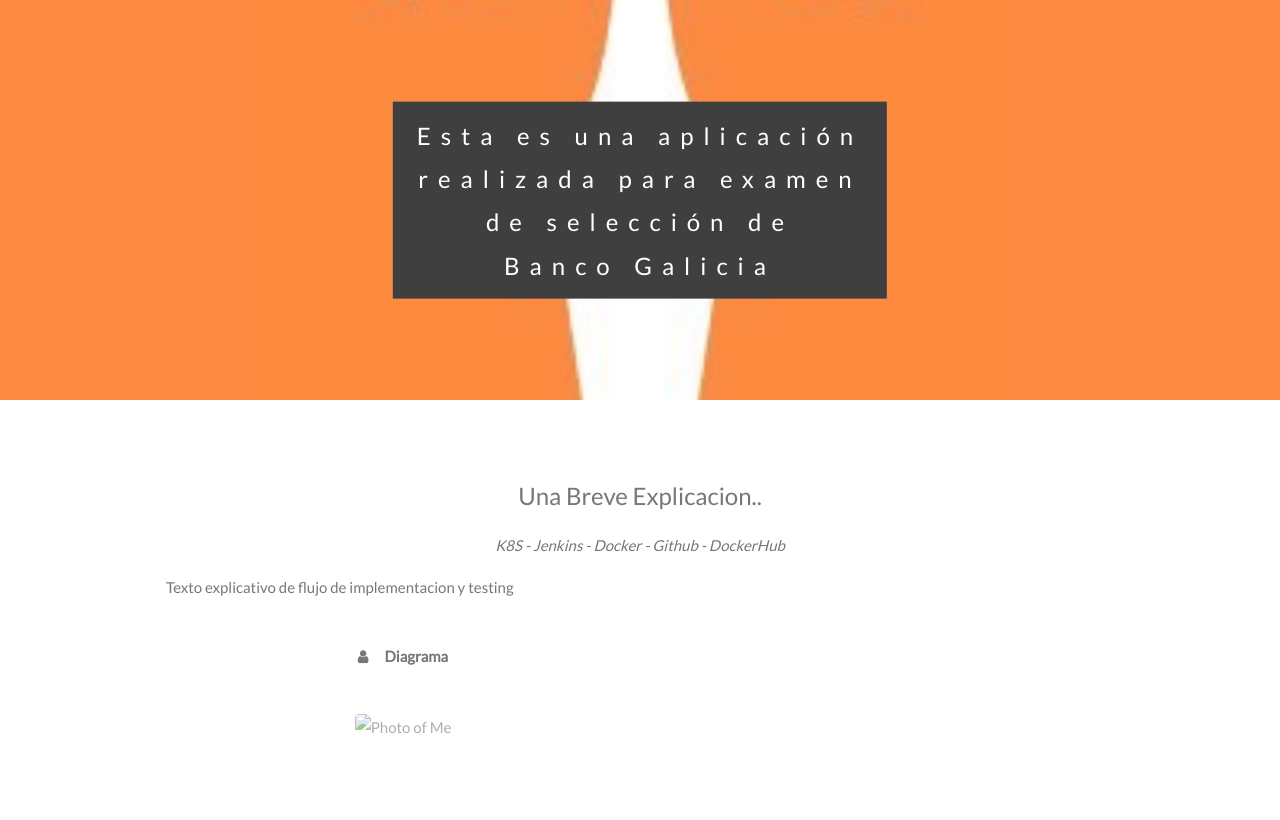
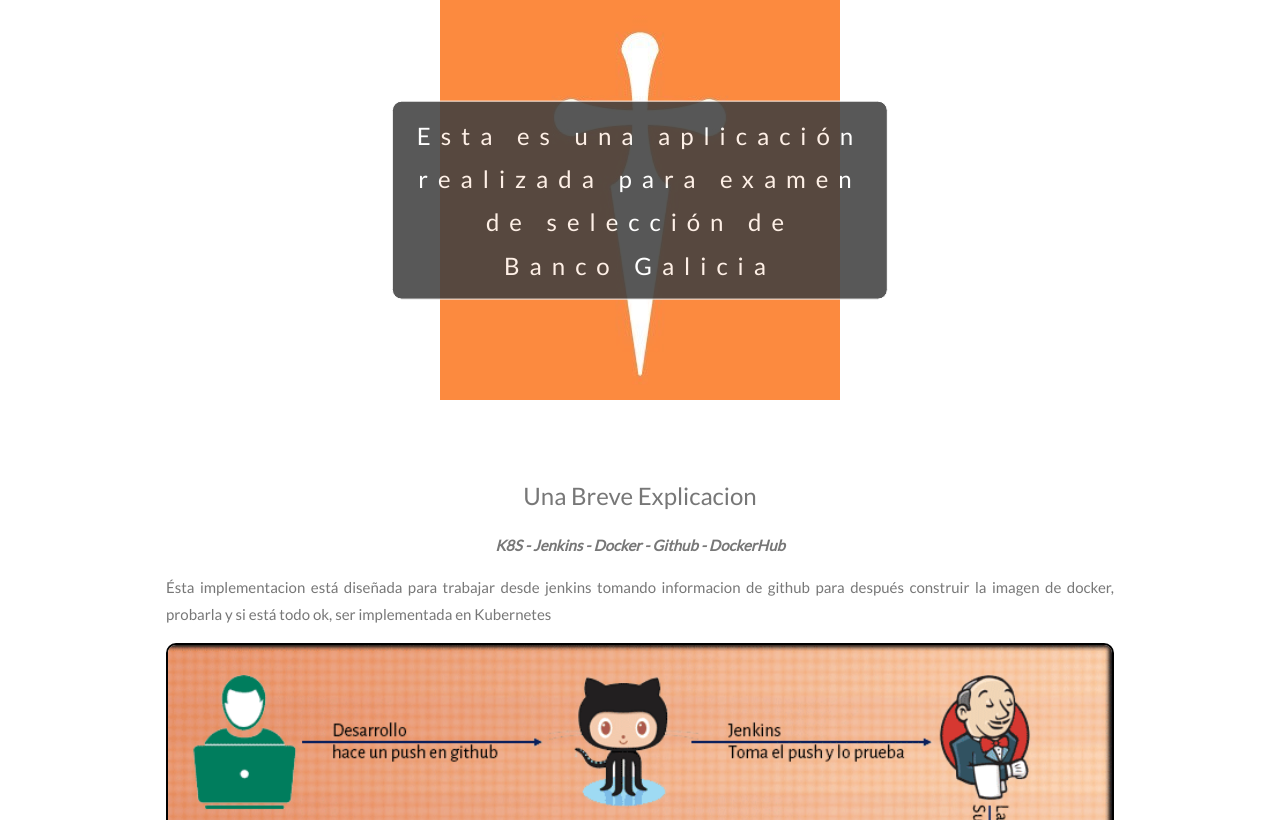
Before and after one commit to tocado/selecciongalicia, a website: page src/index.html in a window 1280 px wide. Shown: the top 820 px of the page. Drawn offline with nearby package versions, Linux system fonts and the light colour scheme.

Commit message:
corrijo el dockerfile para copiar el subdirectorio de imagenes

```diff
--- a/src/index.html
+++ b/src/index.html
@@ -1,6 +1,6 @@
 <!DOCTYPE html>
 <html>
-<title>W3.CSS Template</title>
+<title>Seleccion Galicia</title>
 <meta charset="UTF-8">
 <meta name="viewport" content="width=device-width, initial-scale=1">
 <link rel="stylesheet" href="https://www.w3schools.com/w3css/4/w3.css">
@@ -12,29 +12,35 @@
   height: 100%;
   color: #777;
   line-height: 1.8;
+  text-align: justify;
 }
 
-/* Create a Parallax Effect */
+
 .bgimg-1, .bgimg-2, .bgimg-3 {
   background-attachment: fixed;
   background-position: center;
   background-repeat: no-repeat;
-  background-size: cover;
+  background-size: contain;
 }
 
-/* First image (Logo. Full height) */
+
 .bgimg-1 {
   background-image: url('/images/logo.jpg');
   min-height: 100%;
+  background-size: contain;
 }
 
-/* Second image (Portfolio) */
+
 .bgimg-2 {
   background-image: url("/images/logo.jpg");
   min-height: 400px;
 }
+.posicionLeyenda {
+  border: 1px solid #ffffff;
+  border-radius: 10px;
+  opacity: 87%;
+}
 
-/* Third image (Contact) */
 .bgimg-3 {
   background-image: url("images/logo.jpg");
   min-height: 400px;
@@ -43,7 +49,6 @@
 .w3-wide {letter-spacing: 10px;}
 .w3-hover-opacity {cursor: pointer;}
 
-/* Turn off parallax scrolling for tablets and phones */
 @media only screen and (max-device-width: 1600px) {
   .bgimg-1, .bgimg-2, .bgimg-3 {
     background-attachment: scroll;
@@ -53,51 +58,51 @@
 </style>
 <body>
 
-
 <div class="w3-top">
-
 </div>
-
-<!-- First Parallax Image with Logo Text -->
 <div class="bgimg-1 w3-display-container w3-opacity-min" id="home">
   <div class="w3-display-middle" style="white-space:nowrap;">
-    <div class="w3-center w3-padding-large w3-black w3-xlarge w3-wide w3-animate-opacity">Esta es una aplicación <br>realizada para examen<br>
-    	de selección de <br>Banco Galicia </div>
+    <div class="posicionLeyenda w3-center w3-padding-large w3-black w3-xlarge w3-wide w3-animate-opacity">Esta es una aplicación <br>realizada para examen<br>
+      de selección de <br>Banco Galicia </div>
   </div>
 </div>
 
-<!-- Container (About Section) -->
-<div class="w3-content w3-container w3-padding-64" id="about">
-  <h3 class="w3-center">Una Breve Explicacion..</h3>
-  <p class="w3-center"><em>K8S - Jenkins - Docker - Github - DockerHub</em></p>
-  <p>Texto explicativo de flujo de implementacion y testing</p>
+<div class="w3-content w3-container w3-padding-64">
+  <h3 class="w3-center">Una Breve Explicacion</h3>
+  <p class="w3-center"><b><em>K8S - Jenkins - Docker - Github - DockerHub</em></b></p>
+  <p>&Eacute;sta implementacion está diseñada para trabajar desde jenkins tomando informacion de github para despu&eacute;s construir la imagen de docker, probarla y si está todo ok, ser implementada en Kubernetes</p>
   <div class="w3-row">
+    <div style="text-align: center">
+      <img src="/images/flowjenkins.png" style="border-radius:10px;border: 2px solid #000000" width="100%"class="w3-round w3-image ">
+    </div>
     <div class="w3-col m6 w3-center w3-padding-large">
-      <p><b><i class="fa fa-user w3-margin-right"></i>Diagrama</b></p><br>
-      <img src="/images/diagrama.jpg" class="w3-round w3-image w3-opacity w3-hover-opacity-off" alt="Photo of Me" width="500" height="333">
+      <p>Lorem ipsum dolor sit amet, consectetur adipiscing elit. Sed ultricies posuere nulla pretium volutpat. Aliquam vestibulum a mauris in commodo. Donec nec elementum arcu. Curabitur rhoncus, nibh at consequat porta, dui velit blandit nulla, ac ultrices nulla neque ut quam. Mauris ornare est id augue ornare, a molestie orci sodales. Sed odio ante, condimentum ut sollicitudin nec, maximus et diam. Lorem ipsum dolor sit amet, consectetur adipiscing elit. Proin sed nibh fringilla, finibus neque consequat, ullamcorper mi. Nunc et purus mi. Aliquam ac facilisis metus. Ut vestibulum dapibus massa et pharetra.
+      </p>
     </div>
 
-    <!-- Hide this text on small devices -->
+    <div class="w3-col m6 w3-center w3-padding-large">
+      <p>Mauris molestie eros magna, maximus vulputate nibh gravida et. Fusce nec turpis fringilla, volutpat urna eu, lobortis justo. Aliquam erat volutpat. Curabitur sodales, arcu non mollis ullamcorper, nibh ligula condimentum arcu, eu ornare nunc tellus ut tortor. Vivamus efficitur purus nunc, ut rutrum nisi pretium id. Proin tincidunt vel velit eu suscipit. Donec sagittis gravida iaculis. Sed quis velit eu massa iaculis blandit non at diam. Quisque iaculis condimentum lacinia. Aenean luctus turpis quis odio tincidunt, vitae euismod justo consectetur.
+      </p>
+    </div>
   </div>
 </div>
-<!-- Footer -->
+<div class="bgimg-2 w3-display-container w3-opacity-min">
+  <div class="w3-display-middle">
+    <span class="w3-xxlarge w3-text-black w3-wide">Ejemplo de texto</span>
+  </div>
+</div>
+<div class="w3-content w3-container w3-padding-64">
+  <div class="w3-row">
+    <div class="w3-col m6 w3-justify w3-padding-large">
+      <p>Sed nulla odio, consectetur non dui ac, sagittis placerat turpis. Sed egestas neque leo, nec molestie urna tempus vel. Nunc nisl risus, elementum ut leo at, suscipit placerat tortor. Etiam dictum neque in mi efficitur sollicitudin. Donec hendrerit, dui id pretium ornare, nibh nunc aliquet sem, eget ultricies dolor magna non orci. Praesent rutrum arcu in risus malesuada tempus. Maecenas quis ligula ipsum. Morbi finibus dui nisi. Vivamus quis dolor est. Integer iaculis pulvinar rhoncus. Nunc vulputate magna ut molestie pellentesque.
+      </p>
+    </div>
 
-
-<script>
-
-
-// Change style of navbar on scroll
-window.onscroll = function() {myFunction()};
-function myFunction() {
-    var navbar = document.getElementById("myNavbar");
-    if (document.body.scrollTop > 100 || document.documentElement.scrollTop > 100) {
-        navbar.className = "w3-bar" + " w3-card" + " w3-animate-top" + " w3-white";
-    } else {
-        navbar.className = navbar.className.replace(" w3-card w3-animate-top w3-white", "");
-    }
-}
-
-</script>
-
+    <div class="w3-col m6 w3-justify w3-padding-large">
+      <p>Cras non posuere tortor. Fusce aliquam convallis massa, eu lacinia arcu sagittis vitae. Vivamus placerat nisi ac est porta pretium. Nullam eleifend ex quis nisi porttitor, in ullamcorper ante sagittis. Nulla accumsan convallis sagittis. Curabitur nibh lectus, sollicitudin at finibus quis, tincidunt ac ante. Class aptent taciti sociosqu ad litora torquent per conubia nostra, per inceptos himenaeos. Aenean vel ultricies sem. Vestibulum nec velit at dolor rutrum volutpat.
+      </p>
+    </div>
+  </div>
+</div>
 </body>
 </html>
--- a/src/package.json
+++ b/src/package.json
@@ -11,6 +11,7 @@
   "license": "ISC",
   "dependencies": {
     "body-parser": "^1.19.0",
-    "express": "^4.17.1"
+    "express": "^4.17.1",
+    "nodemon": "^2.0.7"
   }
 }
```
Also changed, not shown: src/images/flowjenkins.png (added), 1 other file.
